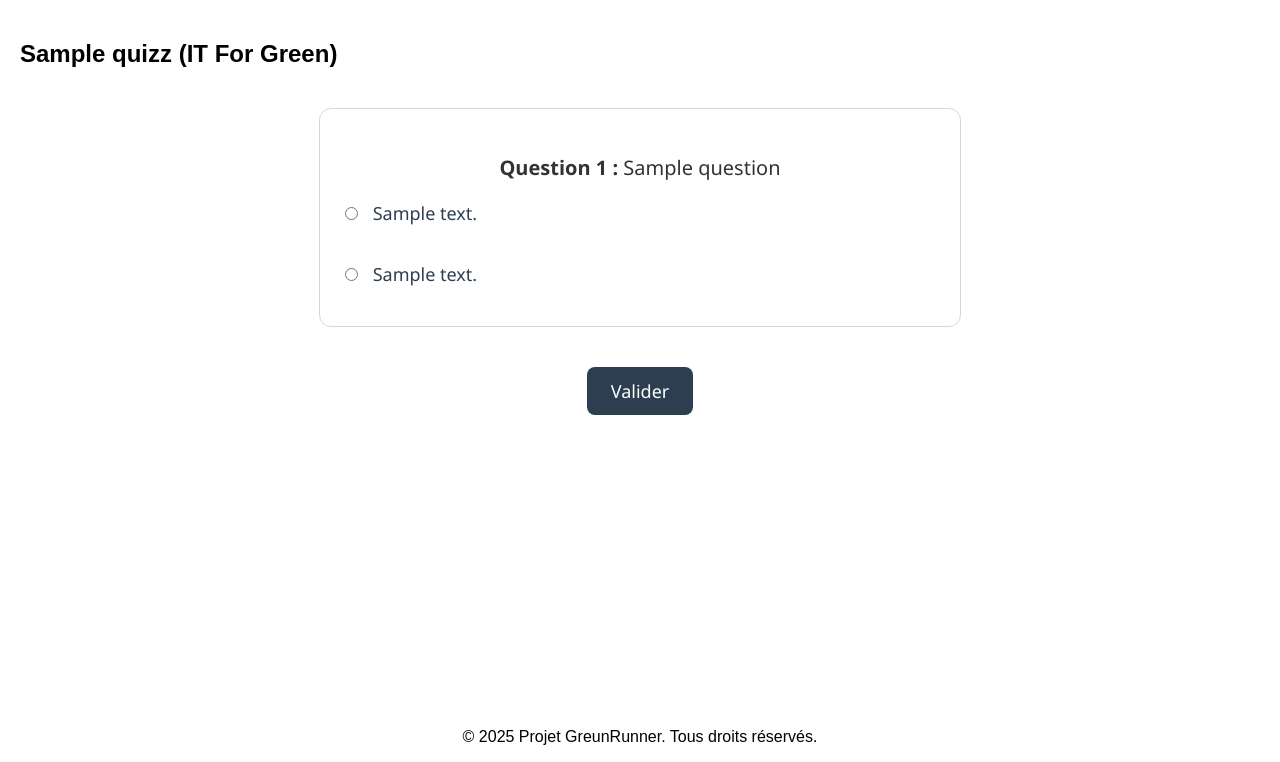
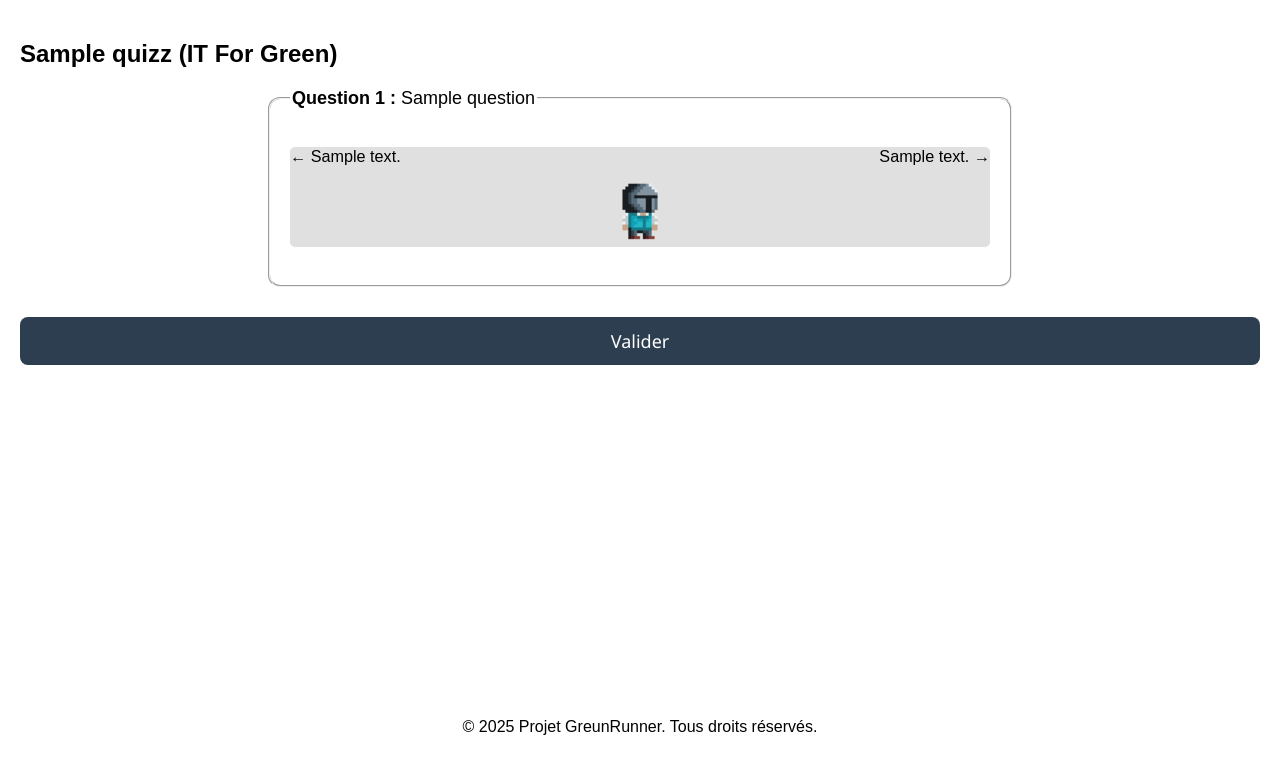
Before and after one commit to leopold-bll/Projet-GreenIT, a Flask app: page /jeu/1 in a window 1280 px wide. Shown: the part 38-800 px from the top of the page. Run offline with Flask 3, Linux system fonts and the light colour scheme; a user stored in the database is signed in; tables that the repository leaves empty hold one stand-in row (values such as "Sample post"); parts of the project's set-up code (start-up, migrations or seed data) failed here and were passed over.

Commit message:
ajout du runner

```diff
--- a/static/css/style.css
+++ b/static/css/style.css
@@ -230,3 +230,75 @@ footer {
   background-color: #ffe0e0;
   color: #a94442;
 }
+
+
+/*test runner*/
+
+button {
+  background-color: #2c3e50;
+  color: white;
+  font-size: 18px;
+  padding: 12px 24px;
+  border: none;
+  border-radius: 8px;
+  cursor: pointer;
+  margin-top: 20px;
+  display: block;
+  width: 100%;
+  text-align: center;
+}
+
+button:hover {
+  background-color: #1a252f;
+}
+
+footer {
+  display: flex;
+  justify-content: center;
+  padding: 10px;
+}
+
+.quiz-question {
+  margin: 20px auto;
+  padding: 20px;
+  background-color: #fff;
+  border-radius: 12px;
+  font-size: 18px;
+  width: 80%;
+  max-width: 600px;
+}
+
+.answer-area {
+  position: relative;
+  width: 700px;
+  /* Largeur de la zone de réponse */
+  height: 100px;
+  margin: 1em auto;
+  background-color: #e0e0e0;
+  border-radius: 5px;
+}
+
+.character {
+  margin-top: 10px;
+  width: 70px;
+  height: 70px;
+  background-image: url(../sprite/hero.png);
+  background-size: 70px;
+  position: absolute;
+  top: 50%;
+  /* Centrer verticalement */
+  left: 50%;
+  /* Centrer horizontalement */
+  transform: translate(-50%, -50%);
+  /* Centrer le personnage */
+  transition: left 0.1s linear;
+  z-index: 10;
+}
+
+
+.labels {
+  display: flex;
+  justify-content: space-between;
+  font-size: 0.9em;
+  margin-top: 1em;
+}
--- /dev/null
+++ b/static/js/runner.js
@@ -0,0 +1,55 @@
+document.addEventListener('DOMContentLoaded', () => {
+    let currentQuestionIndex = 0;
+    const questions = document.querySelectorAll('.quiz-question');
+    const characters = document.querySelectorAll('.character');
+    const answerInputs = document.querySelectorAll('input[type="hidden"]');
+    let isLocked = false;
+
+    const showQuestion = (index) => {
+        questions.forEach((question, i) => {
+            question.style.display = i === index ? 'block' : 'none';
+        });
+
+        // Réinitialise la position du personnage à chaque question, centré
+        characters.forEach((el) => {
+            el.style.left = '50%';
+            el.style.top = '50%';
+            el.style.transform = 'translate(-50%, -50%)';
+        });
+
+        isLocked = false;
+    };
+
+    const moveCharacter = (direction, index) => {
+        if (isLocked) return;
+
+        if (direction === 'left') {
+            characters[index].style.left = '20px';
+            answerInputs[index].value = '1';
+        } else if (direction === 'right') {
+            characters[index].style.left = '680px';
+            answerInputs[index].value = '2';
+        }
+
+        isLocked = true;
+
+        setTimeout(() => {
+            if (currentQuestionIndex < questions.length - 1) {
+                currentQuestionIndex++;
+                showQuestion(currentQuestionIndex);
+            } else {
+                form.submit(); // Envoie normal
+            }
+        }, 1000);
+    };
+
+    window.addEventListener('keydown', (e) => {
+        if (e.key === 'ArrowLeft' && currentQuestionIndex < questions.length) {
+            moveCharacter('left', currentQuestionIndex);
+        } else if (e.key === 'ArrowRight' && currentQuestionIndex < questions.length) {
+            moveCharacter('right', currentQuestionIndex);
+        }
+    });
+
+    showQuestion(currentQuestionIndex);
+});
--- a/templates/jeu.html
+++ b/templates/jeu.html
@@ -5,6 +5,7 @@
   <meta charset="UTF-8">
   <title>{% block title %}Quiz : {{ quizz.name }}{% endblock %}</title>
   <link rel="stylesheet" href="{{ url_for('static', filename='css/style.css') }}">
+  <script src="{{ url_for('static', filename='js/runner.js') }}" defer></script>
 </head>
 
 <body>
@@ -21,49 +22,43 @@
     <a href="{{ url_for('classement') }}">Classement</a>
   </nav>
 
-
-
   <div class="container">
     {% block content %}
     <h2>{{ quizz.name }} ({{ quizz.category }})</h2>
 
-    {# Si on a un score, on affiche le résultat #}
     {% if score is defined %}
     <div class="result">
       <p>Vous avez <strong>{{ score }}</strong> bonne(s) réponse(s) sur <strong>{{ total }}</strong>.</p>
       <a id="back-to-quizzes" href="{{ url_for('quizz') }}">Retour aux quiz</a>
+    </div>
+    {% else %}
+    <form method="post" id="quiz-form">
+      {% for q in quizz.questions %}
+      <fieldset id="quiz-question-{{ q.id_question }}" class="quiz-question">
+        <legend><strong>Question {{ loop.index }} :</strong> {{ q.question }}</legend>
 
-    </div>
+        <div class="answer-area">
+          <div id="character-{{ q.id_question }}" class="character">
 
-    {# Sinon on affiche le formulaire #}
-    {% else %}
-    <form method="post">
-      {% for q in quizz.questions %}
-      <div id="quiz-question">
-        <p><strong>Question {{ loop.index }} :</strong> {{ q.question }}</p>
-        <label>
-          <input type="radio" name="q{{ q.id_question }}" value="1" required>
-          {{ q.answer1 }}
-        </label><br>
-        <label>
-          <input type="radio" name="q{{ q.id_question }}" value="2">
-          {{ q.answer2 }}
-        </label>
-      </div>
+          </div>
+          <div class="labels">
+            <span>← {{ q.answer1 }}</span>
+            <span>{{ q.answer2 }} →</span>
+          </div>
+        </div>
+
+        <input type="hidden" name="q{{ q.id_question }}" id="answer-{{ q.id_question }}" required>
+      </fieldset>
       {% endfor %}
-      <button id="validate-button" type="submit">Valider</button>
+
+      <button type="submit" id="validate-button">Valider</button>
     </form>
     {% endif %}
     {% endblock %}
-
-
-
   </div>
 
-
-
   <footer>
-    <p> &copy; 2025 Projet GreunRunner. Tous droits réservés.</p>
+    <p>&copy; 2025 Projet GreunRunner. Tous droits réservés.</p>
   </footer>
 </body>
 
```
Also changed, not shown: backend/app.py (+13 -1 lines), static/sprite/hero.png.
